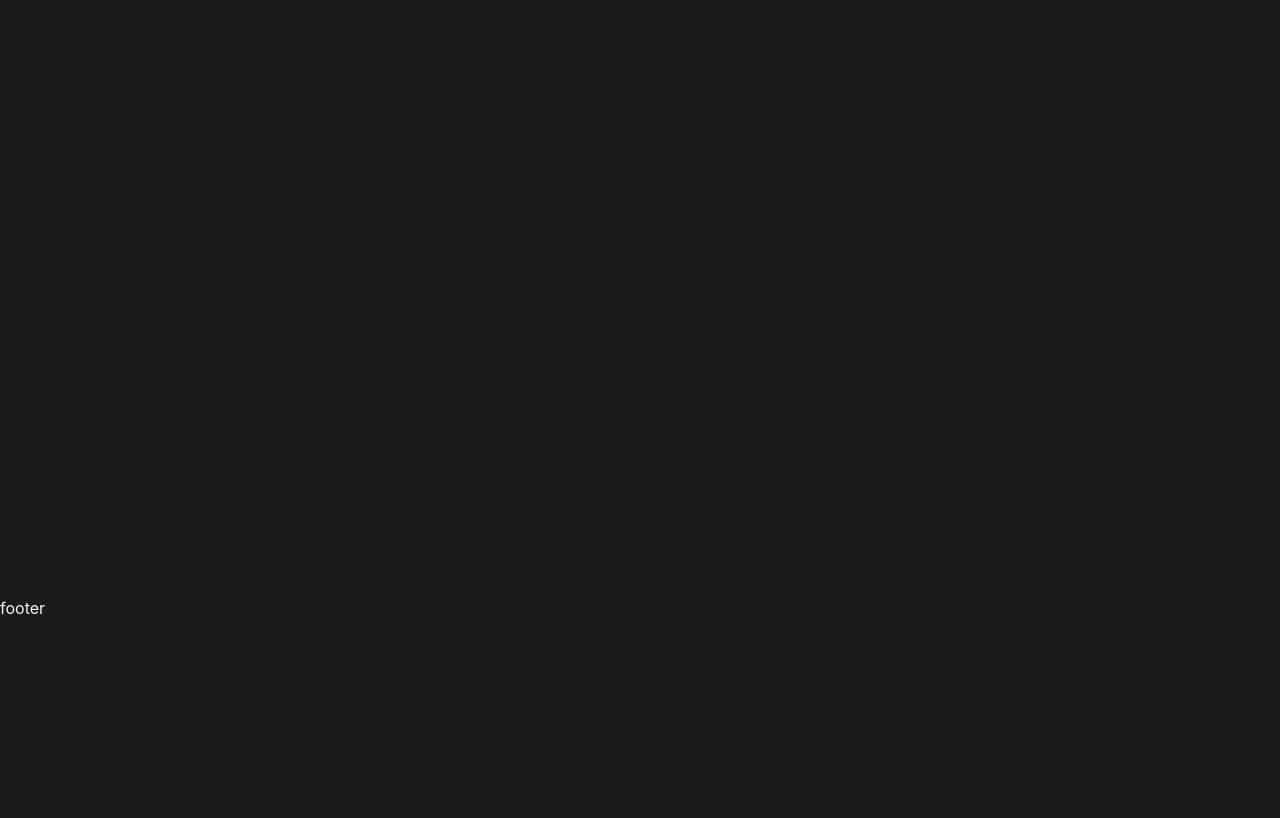
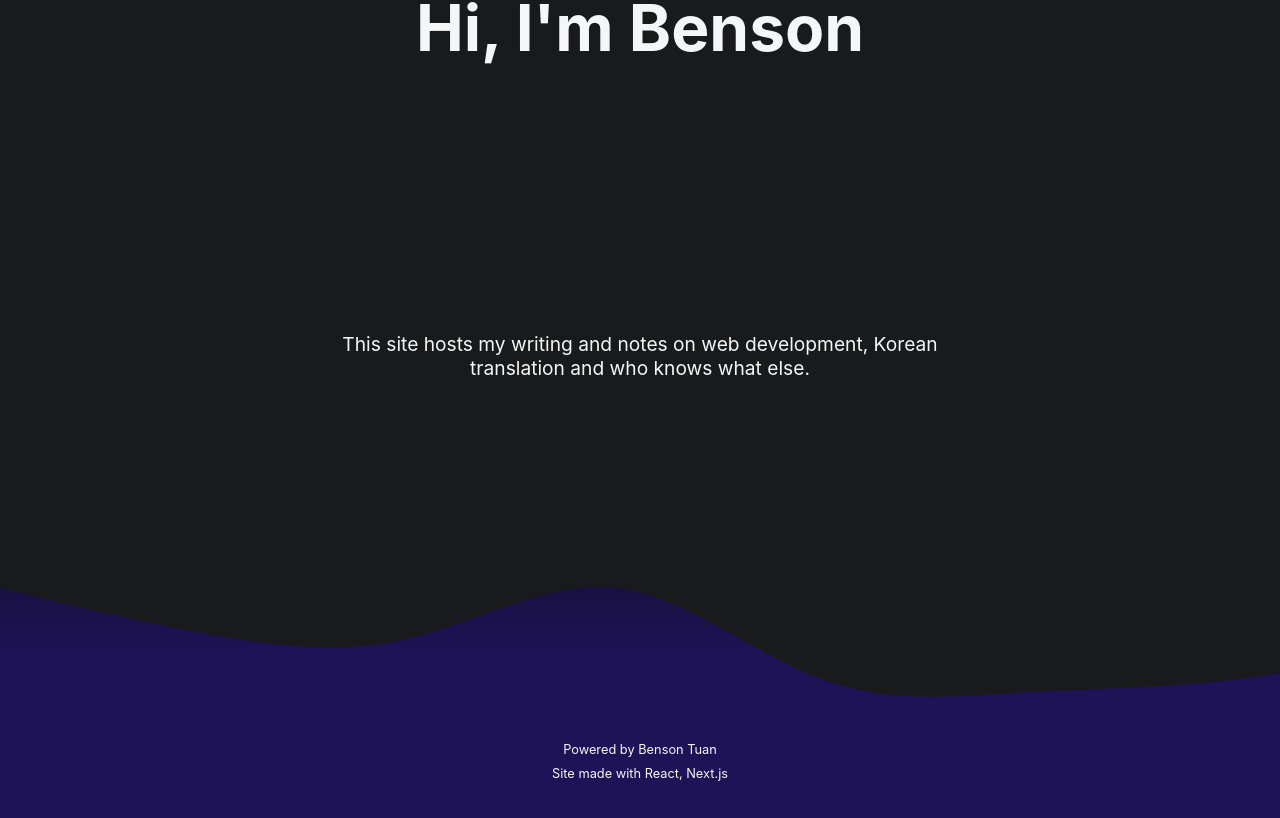
Before and after one commit to benson00077/tlog-front, a Next.js app: page / in a window 1280 px wide. Shown: the part 182-1000 px from the top of the page. Before the commit the page ends 800 px from the top, so only its background shows below. Built offline with nearby package versions, Linux system fonts and the light colour scheme; no server answers.

Commit message:
Tweak ui of home and tagcloud and layout footer

```diff
--- a/components/TogglerButton/styled.ts
+++ b/components/TogglerButton/styled.ts
@@ -5,6 +5,7 @@ export const Container = styled.div`
   position: fixed;
   top: 0.75rem;
   right: 2.4rem;
+  z-index: 100;
 
   .switch {
     position: relative;
--- a/containers/Home/Home.tsx
+++ b/containers/Home/Home.tsx
@@ -5,8 +5,11 @@ export function Home() {
 
   return (
     <S.Main>
+      <h1>Hi, I'm Benson</h1>
       <div>
-        Home Page Main Section
+        <p>
+          This site hosts my writing and notes on web development, Korean translation and who knows what else.
+        </p>
       </div>
     </S.Main>
   )
--- a/containers/Home/styled.ts
+++ b/containers/Home/styled.ts
@@ -1,8 +1,29 @@
 import styled from "styled-components";
+import { flexMixin } from "../../styled/mixins";
 
 
 export const Main = styled.section`
   margin: 0 auto;
-  max-width: 59rem;
+  max-width: 50%;
   text-align: center;
+  ${flexMixin("space-around")};
+  flex-direction: column;
+  height: 85vh;
+
+  h1 {
+    font-size: 4rem;
+    font-weight: 700;
+    line-height: 4.5rem;
+  }
+
+  div {
+    /* position: relative;
+    top: 20rem; */
+  }
+
+  p {
+    font-size: 1.2rem;
+    margin-bottom: 1.5rem;
+    font-weight: 400;
+  }
 `
--- a/containers/Layout/Footer/Footer.tsx
+++ b/containers/Layout/Footer/Footer.tsx
@@ -1,10 +1,62 @@
+import styled from "styled-components"
+import { GlobalThemeProps } from "../../../styled/golbalStyles"
+import { flexMixin } from "../../../styled/mixins"
+
+
+
+const SRandomWave = styled.div`
+
+  .wave {
+    background: rgba(0, 0, 0, 0) linear-gradient(rgba(19, 12, 62, 0.8) 7%, rgb(30, 19, 87) 70%) repeat scroll 0% 0%;
+    width: 100%;
+    height: 10.5rem;
+    clip-path: url("#wave2");
+    svg {
+      height: 100%;
+      width: 100%;
+    }
+  }
+
+  .underWave {
+    height: 7rem;
+    background-color: rgb(30, 19, 87);
+    ${flexMixin("center")};
+    flex-direction: column;
+    color: ${({ theme }: GlobalThemeProps) => theme.colors.footer};
+
+    p {
+      line-height: 1.5rem;
+      font-size: 0.8rem;
+    }
+  }
+
+`
+
 
 export function Footer() {
 
 
   return (
     <div>
-      footer
+      <SRandomWave>
+        <div className="wave" >
+          <svg width="1440" height="699" viewBox="0 0 1440 699" fill="none" xmlns="http://www.w3.org/2000/svg">
+            <defs>
+              <clipPath id="wave2">
+                {/* <path d="M872.997 77.086C660.195 -4.80687 653.497 83.6068 489.997 97.5861C326.497 111.565 310.746 85.3511 145.358 66.805C-20.0297 48.2589 -65.6199 90.9733 -144.742 110.754C-144.742 198.686 -150 739 -150 739L1508.86 739L1508.86 0.403809C1508.86 0.403809 1086.19 159.129 872.997 77.086Z">
+              </path> */}
+                <path d="M0,50L34.3,58.3C68.6,67,137,83,206,95.8C274.3,108,343,117,411,100C480,83,549,42,617,50C685.7,58,754,117,823,141.7C891.4,167,960,158,1029,154.2C1097.1,150,1166,150,1234,141.7C1302.9,133,1371,117,1440,116.7C1508.6,117,1577,133,1646,129.2C1714.3,125,1783,100,1851,100C1920,100,1989,125,2057,116.7C2125.7,108,2194,67,2263,70.8C2331.4,75,2400,125,2469,137.5C2537.1,150,2606,125,2674,104.2C2742.9,83,2811,67,2880,58.3C2948.6,50,3017,50,3086,75C3154.3,100,3223,150,3291,145.8C3360,142,3429,83,3497,50C3565.7,17,3634,8,3703,16.7C3771.4,25,3840,50,3909,83.3C3977.1,117,4046,158,4114,170.8C4182.9,183,4251,167,4320,162.5C4388.6,158,4457,167,4526,162.5C4594.3,158,4663,142,4731,145.8C4800,150,4869,175,4903,187.5L4937.1,200L4937.1,250L4902.9,250C4868.6,250,4800,250,4731,250C4662.9,250,4594,250,4526,250C4457.1,250,4389,250,4320,250C4251.4,250,4183,250,4114,250C4045.7,250,3977,250,3909,250C3840,250,3771,250,3703,250C3634.3,250,3566,250,3497,250C3428.6,250,3360,250,3291,250C3222.9,250,3154,250,3086,250C3017.1,250,2949,250,2880,250C2811.4,250,2743,250,2674,250C2605.7,250,2537,250,2469,250C2400,250,2331,250,2263,250C2194.3,250,2126,250,2057,250C1988.6,250,1920,250,1851,250C1782.9,250,1714,250,1646,250C1577.1,250,1509,250,1440,250C1371.4,250,1303,250,1234,250C1165.7,250,1097,250,1029,250C960,250,891,250,823,250C754.3,250,686,250,617,250C548.6,250,480,250,411,250C342.9,250,274,250,206,250C137.1,250,69,250,34,250L0,250Z">
+                </path>
+              </clipPath>
+            </defs>
+          </svg>
+        </div>
+
+        <div className="underWave">
+          <p> Powered by Benson Tuan </p>
+          <p> Site made with React, Next.js </p>
+        </div>
+      </SRandomWave>
     </div>
   )
 }
--- a/containers/Layout/Header/styled.ts
+++ b/containers/Layout/Header/styled.ts
@@ -5,7 +5,8 @@ export const NavBar = styled.nav`
   position: fixed;
   ${flexMixin("space-between")}
   width: 100%;
-  padding: 0 2.4rem;
+  height: 2.5rem;
+  padding: 0 7.5rem 0 2.4rem;
   opacity: 0.95;
 `;
 
--- a/containers/Layout/styled.ts
+++ b/containers/Layout/styled.ts
@@ -8,6 +8,6 @@ export const Layouts = styled.section`
 
 export const Main = styled.main`
   flex: 1;
-  margin-top: 25px;
+  margin-top: 2.5rem;
   overflow-x: hidden;
 `
--- a/containers/Post/PostDetail/CustomMarkdown.tsx
+++ b/containers/Post/PostDetail/CustomMarkdown.tsx
@@ -1,4 +1,4 @@
-import { useRef } from 'react'
+import React, { useRef } from 'react'
 import SyntaxHighlighter from 'react-syntax-highlighter'
 import { atomOneDark } from 'react-syntax-highlighter/dist/cjs/styles/hljs' // import vs2015 from 'react-syntax-highlighter/dist/cjs/styles/hljs/vs2015'
 import * as S from './styled'
--- a/containers/Post/PostDetail/PostDetail.tsx
+++ b/containers/Post/PostDetail/PostDetail.tsx
@@ -1,4 +1,4 @@
-import { useEffect, useRef } from 'react'
+import { useEffect } from 'react'
 import { useRouter } from 'next/router'
 import * as S from './styled'
 import TagCloud from '../components/TagCloud'
@@ -7,10 +7,8 @@ import { formatDate } from '../../../shared/utils'
 
 // markdown
 import ReactMarkdown from 'react-markdown'
-import SyntaxHighlighter from 'react-syntax-highlighter'
 import remarkGfm from 'remark-gfm'
 import rehypeRaw from 'rehype-raw'
-import { atomOneDark } from 'react-syntax-highlighter/dist/cjs/styles/hljs' // import vs2015 from 'react-syntax-highlighter/dist/cjs/styles/hljs/vs2015'
 import { CustomMarkdown } from './CustomMarkdown'
 
 
--- a/containers/Post/PostList/PostList.tsx
+++ b/containers/Post/PostList/PostList.tsx
@@ -42,7 +42,7 @@ export default function PostList({ tags, SSGposts }: PostListProps) {
         <div className="tags">
           <h3>Tags</h3>
           <div className="cloud">
-            <TagCloud tags={tags} />
+            <TagCloud tags={tags} targetTag={targetTag}/>
           </div>
         </div>
 
--- a/pages/_app.tsx
+++ b/pages/_app.tsx
@@ -22,10 +22,11 @@ function MyApp({ Component, pageProps }: AppProps) {
 
   useEffect(() => {
     const handleStart = (url: string) => {
-      console.log(`Loading: ${url}`)
+      console.log(new Date, `Loading Start: ${url}`)
       // NProgress.start()
     }
     const handleStop = () => {
+      console.log(new Date, `Loading Stop`)
       // NProgress.done()
     }
 
--- a/styled/theme.ts
+++ b/styled/theme.ts
@@ -87,6 +87,7 @@ const defaultTheme = {
     pink: '#d62b6b',
     green: '#35c0c0',
     postTagColor: '#00965e',
+    postTagSelectedColor: '#7b57df',
     postTagBg: 'rgba(0, 150, 94, 0.1)',
     postTagBgHover: 'rgba(0, 150, 94, 0.2)',
     summaryBar: 'rgba(0, 150, 94, 0.6)',
@@ -99,6 +100,7 @@ const defaultTheme = {
     sixOpcityBlack: 'rgba(0, 0, 0, .6)',
     sevenOpcityBlack: 'rgba(0, 0, 0, .7)',
     linkBase: '#25c3a0',
+    footer: "#f5f6f7",
   }
 }
 
```
Also changed, not shown: containers/Post/components/TagCloud.tsx (+23 -10 lines).
